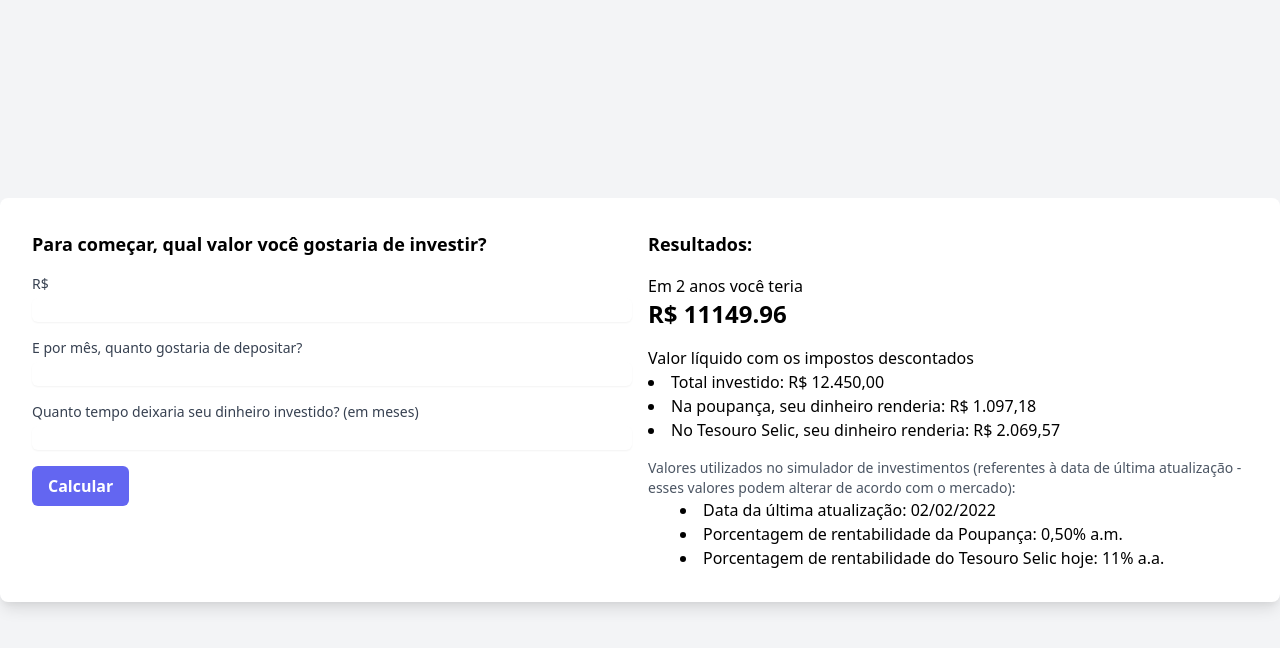
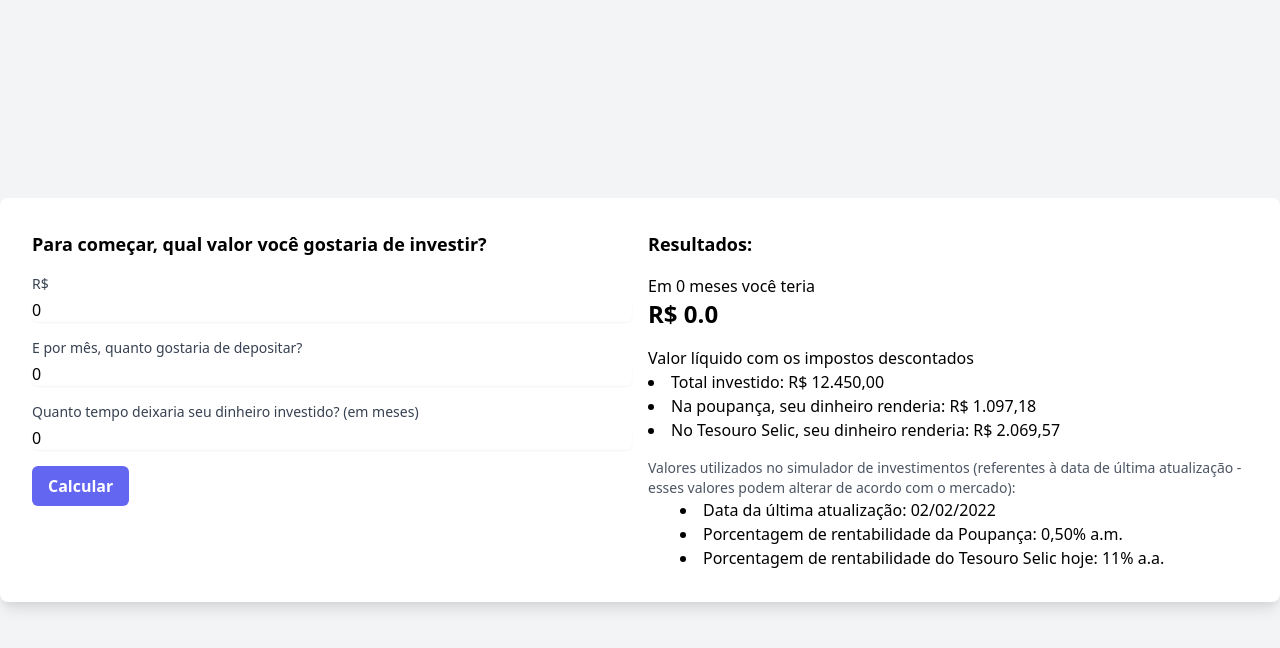
Before and after one commit to matefs/calculadora_investimento_django, a Django app: page / in a window 1280 px wide. Shown: the top 648 px of the page. Run offline with Django 4.2, Linux system fonts and the light colour scheme.

Commit message:
fix: valor de investimento e numero de meses dinâmicos.

```diff
--- a/calculadora/templates/calculadora/calculadora.html
+++ b/calculadora/templates/calculadora/calculadora.html
@@ -15,22 +15,22 @@
                         {% csrf_token %}
                     <div class="mb-4">
                         <label class="block text-sm font-medium text-gray-700" for="valor_inicial">R$</label>
-                        <input type="number" class="mt-1 block w-full rounded-md border-gray-300 shadow-sm focus:border-indigo-300 focus:ring focus:ring-indigo-200 focus:ring-opacity-50" type="text" id="valor_inicial" name="valor_inicial">
+                        <input type="number" class="mt-1 block w-full rounded-md border-gray-300 shadow-sm focus:border-indigo-300 focus:ring focus:ring-indigo-200 focus:ring-opacity-50" type="text" id="valor_inicial" name="valor_inicial" value="0">
                     </div>
                     <div class="mb-4">
                         <label class="block text-sm font-medium text-gray-700" for="deposito_mensal">E por mês, quanto gostaria de depositar?</label>
-                        <input type="number" class="mt-1 block w-full rounded-md border-gray-300 shadow-sm focus:border-indigo-300 focus:ring focus:ring-indigo-200 focus:ring-opacity-50" type="text" id="deposito_mensal" name="deposito_mensal">
+                        <input type="number" class="mt-1 block w-full rounded-md border-gray-300 shadow-sm focus:border-indigo-300 focus:ring focus:ring-indigo-200 focus:ring-opacity-50" type="text" id="deposito_mensal" name="deposito_mensal" value="0">
                     </div>
                     <div class="mb-4">
                         <label class="block text-sm font-medium text-gray-700" for="tempo_investimento">Quanto tempo deixaria seu dinheiro investido? (em meses) </label>
-                        <input class="mt-1 block w-full rounded-md border-gray-300 shadow-sm focus:border-indigo-300 focus:ring focus:ring-indigo-200 focus:ring-opacity-50" type="text" id="tempo_investimento" name="tempo_investimento">
+                        <input class="mt-1 block w-full rounded-md border-gray-300 shadow-sm focus:border-indigo-300 focus:ring focus:ring-indigo-200 focus:ring-opacity-50" type="text" id="tempo_investimento" name="tempo_investimento" value="0">
                     </div>
                     <button class="bg-indigo-500 text-white font-semibold py-2 px-4 rounded-md hover:bg-indigo-600" type="submit">Calcular</button>
                 </form>
             </div>
             <div>
                 <h2 class="text-lg font-bold mb-4">Resultados:</h2>
-                <p>Em 2 anos você teria</p>
+                <p>Em {{ numeroDeMesesInvestido|default:0 }} meses você teria</p>
                 <p class="text-2xl font-semibold mb-4">R$ {{ valor_juros_acumulado }}</p>
                 <p>Valor líquido com os impostos descontados</p>
                 <ul class="list-disc list-inside">
--- a/calculadora/views.py
+++ b/calculadora/views.py
@@ -3,30 +3,35 @@ from django.http import HttpResponse
 import re
 
 def calcular_investimento(request):
-    if request.method == 'POST':
-        if hasattr(request, 'form'):  # If using a form class
-            form = request.form
-            print(form)
-        else:  # If not using a form class
-            valor_inicial = request.POST.get('valor_inicial')
-            tempo_investimento = request.POST.get('tempo_investimento')
-            deposito_mensal =  request.POST.get('deposito_mensal')
-            print(tempo_investimento, 'caiu no else', '| valor inicial ', valor_inicial)
-
+    numeroDeMesesInvestido = None
     valor_taxa_selic_ao_ano = 11
-    valor_inicial = 10000
+    valor_inicial = 0
     porcentagem_rendimento_ao_ano = 11.5
     valor_rendimento_ao_ano = porcentagem_rendimento_ao_ano / 100
     valor_rendimento_ao_mes = valor_rendimento_ao_ano / 12
     valor_final = valor_inicial
     lista_de_valores_por_mes = []
 
+    if request.method == 'POST':
+        if hasattr(request, 'form'):  # If using a form class
+            form = request.form
+            print(form)
+        else:  # If not using a form class
+            valor_inicial = 0  + int(request.POST.get('valor_inicial'))
+            tempo_investimento = int(request.POST.get('tempo_investimento'))
+            numeroDeMesesInvestido = tempo_investimento # quantos meses kk
+
+            deposito_mensal =  float(request.POST.get('deposito_mensal'))
+            print('Valor inicial', valor_inicial)
+
+
     def formata_dois_decimais_e_converte_para_float(valor_numerico):
         valor_numerico = "{:.2f}".format(valor_numerico)
         valor_numerico = float(valor_numerico)
         return valor_numerico
 
-    for contador_individual in range(1, 13):
+    for contador_individual in range(1, (numeroDeMesesInvestido or 1) + 1):
+        print(contador_individual, valor_final )
         if valor_final < valor_inicial:
             valor_final = valor_inicial
 
@@ -44,5 +49,6 @@ def calcular_investimento(request):
         'valor_rendimento_ao_mes': valor_rendimento_ao_mes,
         'valor_juros_acumulado': formata_dois_decimais_e_converte_para_float(valor_final),
         'valores_por_mes': lista_de_valores_por_mes,
+        'numeroDeMesesInvestido' : numeroDeMesesInvestido
     }
     return render(request, 'calculadora/calculadora.html', contexto)
```
